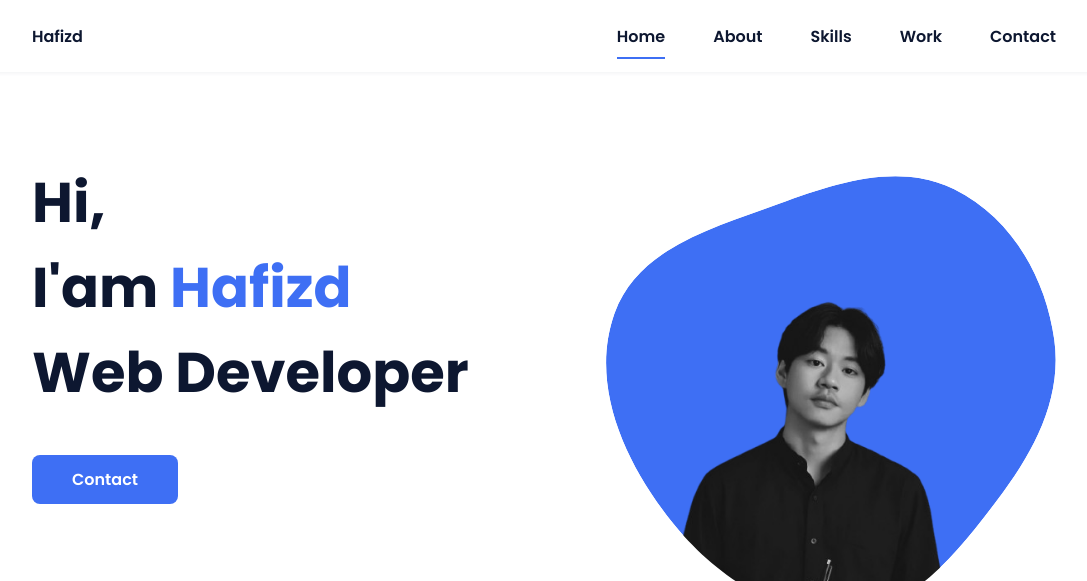
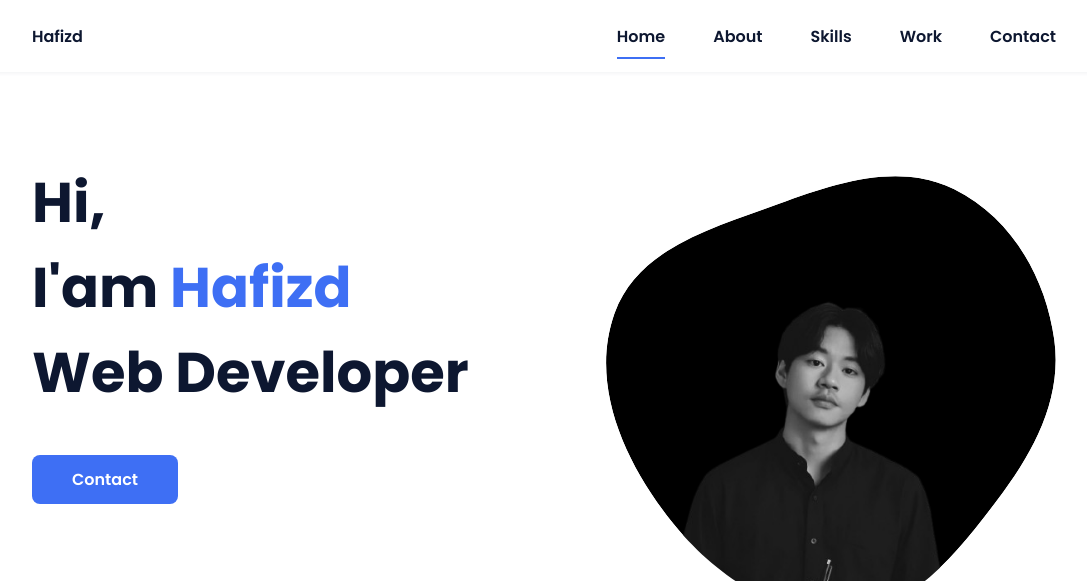
Before and after one commit to Muhzarx/Portofolio_Muhzarx, a plain HTML site: page index.html in a window 1280 px wide. Shown: the top 581 px of the page, without its empty margins (96-1183 px from the left). Drawn offline with nearby package versions, Linux system fonts and the light colour scheme.

Commit message:
Update styles.css

```diff
--- a/assets/css/styles.css
+++ b/assets/css/styles.css
@@ -214,7 +214,7 @@ img {
   width: 260px;
 }
 .home__blob {
-  fill: var(--first-color);
+  fill: #000000;
 }
 .home__blob-img {
   width: 360px;
```
